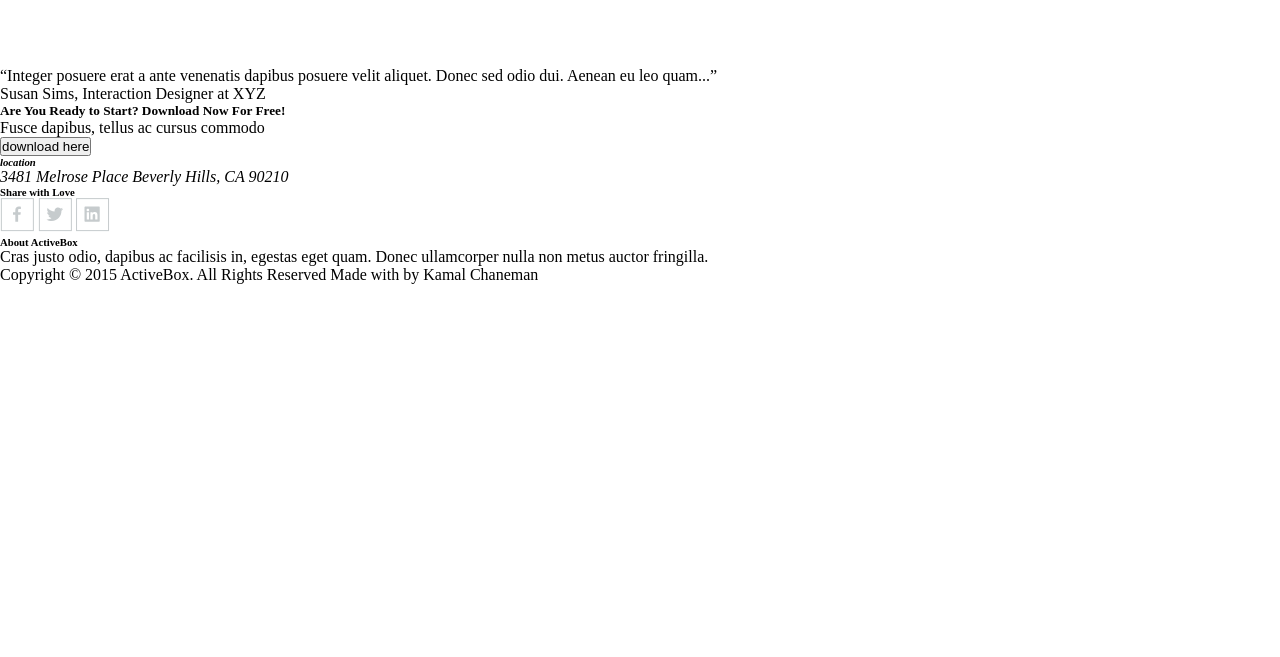
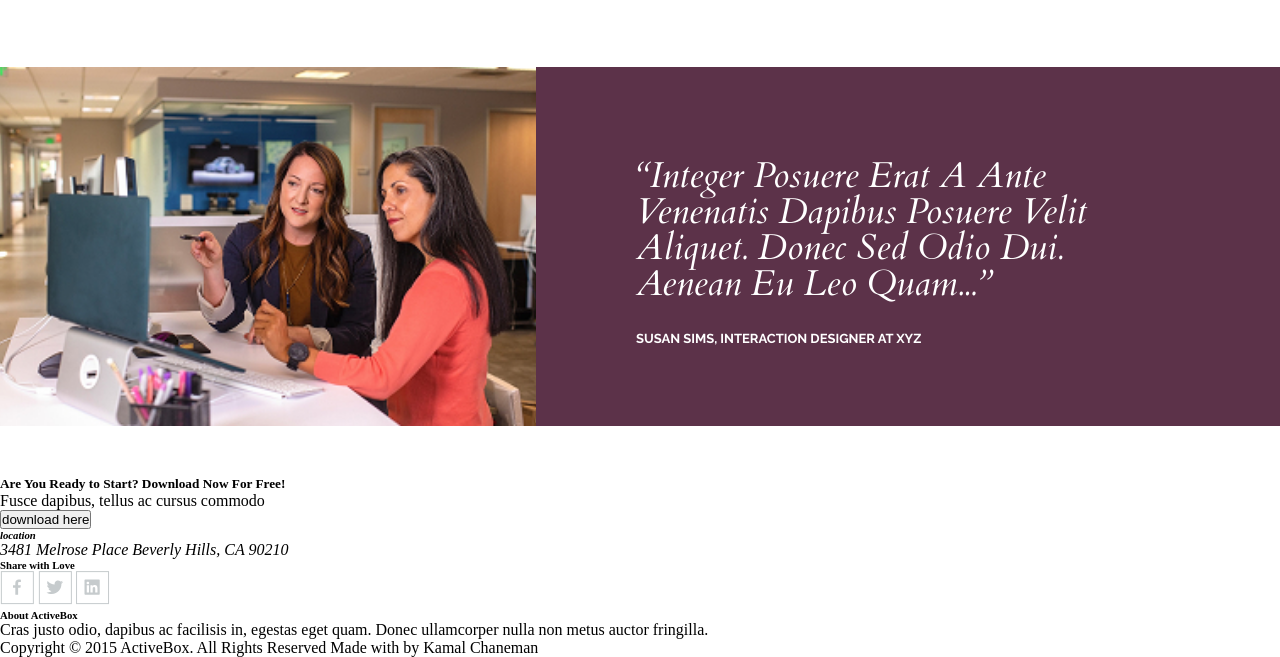
Before and after one commit to BjornHola/TMS_1_project, a website built with Parcel: page src/index.html in a window 1280 px wide. Shown: the part 2706-3363 px from the top of the page. Before the commit the page ends 2990 px from the top, so only its background shows below. Built offline with nearby package versions, Linux system fonts and the light colour scheme.

Commit message:
init: create the section Quote without swiper

```diff
--- a/src/index.html
+++ b/src/index.html
@@ -332,19 +332,19 @@
 </section>
 
 <!--Section with quote-->
-<section class="section-quote">    <!--here ois background-image100%-->
-<div class="section-quote-wrapper">  <!--FLEX-->
-  <div class="quote__image"></div>    <!--100%width-->
+<section class="section-quote">
+<div class="section-quote-wrapper">
+  <div class="quote__image"><img src="../src/assets/background-image-women-quote.jpg" alt="Our testimonials"> </div>
   <div class="quote-text-wrapper">
   <blockquote class="quote__text" cite="https://ru.pinterest.com/susantsims/">
-<p>“Integer posuere erat a ante venenatis dapibus posuere velit aliquet. Donec sed odio dui. Aenean eu leo quam...”</p>
+<p class="quote__text_italic">“Integer posuere erat a ante venenatis dapibus posuere velit aliquet. Donec sed odio dui. Aenean eu leo quam...”</p>
   </blockquote>
-  <div class="quote__author"> <p>Susan Sims, Interaction Designer at XYZ</p> </div>
+  <div class="quote__author"> <p class="quote__author_tiny">Susan Sims, Interaction Designer at XYZ</p> </div>
   </div>
 </div>
 </section>
 
-<!--Section with carousel    5 items-->
+<!--Section Download + button-->
 <section class="download-section">
   <div class="download-section-wrapper">
 <div class="download__title">
--- a/src/styles/quote-styles.css
+++ b/src/styles/quote-styles.css
@@ -0,0 +1,150 @@
+.section-quote {
+min-width: 100%;
+margin: 0 auto 30px;
+padding: 0 0 100px;
+background-color: rgba(92, 50, 73, 1);
+box-sizing: border-box;
+}
+
+.section-quote-wrapper {
+width: 100%;
+display: flex;
+flex-direction: column;
+align-items: center;
+row-gap: 30px;
+box-sizing: border-box;
+}
+
+.quote__image {
+min-width: 100%;
+min-height: 100%;
+box-sizing: border-box;
+}
+
+.quote__image img {
+width: 100%;
+height: 100%;
+object-fit: cover;
+}
+
+.quote-text-wrapper {
+margin: 0 20px;
+display: flex;
+flex-direction: column;
+align-items: center;
+justify-content: center;
+row-gap: 20px;
+box-sizing: border-box;
+}
+
+.quote__text {
+min-width: 280px;
+padding: 10px 0;
+box-sizing: border-box;
+margin: 0 20px;
+}
+
+.quote__text_italic {
+font-family: Cardo;
+font-weight: 400;
+font-style: italic;
+font-size: 24px;
+line-height: 100%;
+letter-spacing: 0;
+text-align: center;
+vertical-align: middle;
+text-transform: capitalize;
+color: rgba(255, 255, 255, 1);
+}
+
+.quote__author {
+min-width: 280px;
+margin: 0 20px;
+box-sizing: border-box;
+}
+
+.quote__author_tiny {
+font-family: Raleway;
+font-weight: 700;
+font-size: 12px;
+line-height: 100%;
+letter-spacing: 0;
+vertical-align: middle;
+text-transform: uppercase;
+color: rgba(255, 255, 255, 1);
+}
+
+@media screen and (min-width: 768px) {
+.section-quote {
+margin: 0 auto 40px;
+padding: 0;
+}
+.section-quote-wrapper {
+min-width: 768px;
+flex-direction: row;
+justify-content: center;
+}
+.quote__image {
+min-width: 400px;
+min-height: 100%;
+flex: 1 0 400px;
+align-self: stretch;
+}
+.quote-text-wrapper {
+width: calc(100% - 400px);
+min-width: 55%;
+}
+.quote__text {
+max-width: 100%;
+margin: 0 80px;
+}
+.quote__author {
+max-width: 100%;
+margin: 0 80px;
+}
+}
+
+@media screen and (min-width: 1024px) {
+.section-quote {
+margin: 0 auto 30px;
+}
+.quote__image {
+flex: 1 1 50%;
+}
+.quote-text-wrapper {
+justify-content: flex-start;
+align-items: flex-start;
+flex: 1 1 50%;
+}
+.quote__text {
+min-width: 330px;
+}
+.quote__author {
+min-width: 330px;
+}
+}
+
+@media screen and (min-width: 1200px) {
+.section-quote {
+margin: 0 auto 50px;
+}
+.quote__image {
+flex: 1 1 60%;
+}
+.quote-text-wrapper {
+flex: 1 1 40%;
+}
+.quote__text {
+max-width: 470px;
+}
+.quote__text_italic {
+font-size: 36px;
+text-align: left;
+}
+.quote__author {
+max-width: 470px;
+}
+.quote__author_tiny {
+font-size: 13px;
+}
+}
```
Also changed, not shown: src/assets/background-image-women-quote.jpg (added).
